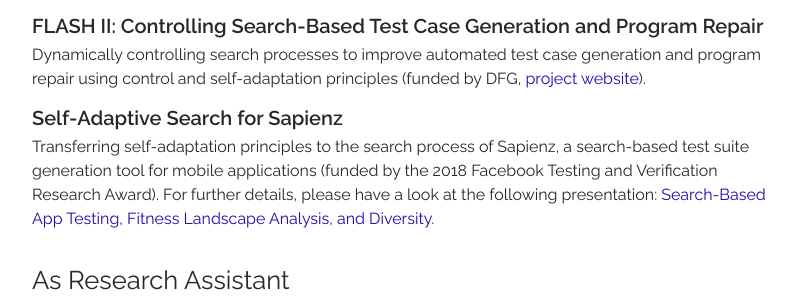
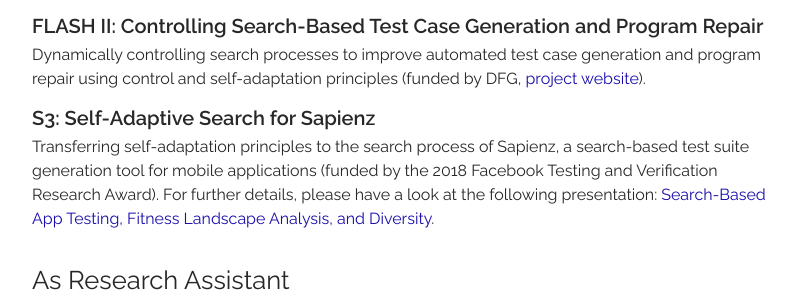
Before and after one commit to thomas-vogel/thomas-vogel.github.io, a Jekyll site: the page built from _pages/projects/projects.md, in a window 1280 px wide. Shown: the part 242-542 px from the top of the page, without its empty margins (233-1045 px from the left). Built offline with Jekyll 4.4.1, drawn with Linux system fonts in a browser that asks for light colours.

Commit message:
Edit name.

```diff
--- a/_pages/projects/projects.md
+++ b/_pages/projects/projects.md
@@ -9,7 +9,7 @@ layout: page
 ### FLASH II: Controlling Search-Based Test Case Generation and Program Repair
 Dynamically controlling search processes to improve automated test case generation and program repair using control and self-adaptation principles (funded by DFG, [project website](flash2)).
 
-### Self-Adaptive Search for Sapienz
+### S3: Self-Adaptive Search for Sapienz
 Transferring self-adaptation principles to the search process of Sapienz, a search-based test suite generation tool for mobile applications (funded by the 2018 Facebook Testing and Verification Research Award). For further details, please have a look at the following presentation: [Search-Based App Testing, Fitness Landscape Analysis, and Diversity](https://www.tele-task.de/lecture/video/7788/){:target="_blank"}.
 
 ## As Research Assistant
```
